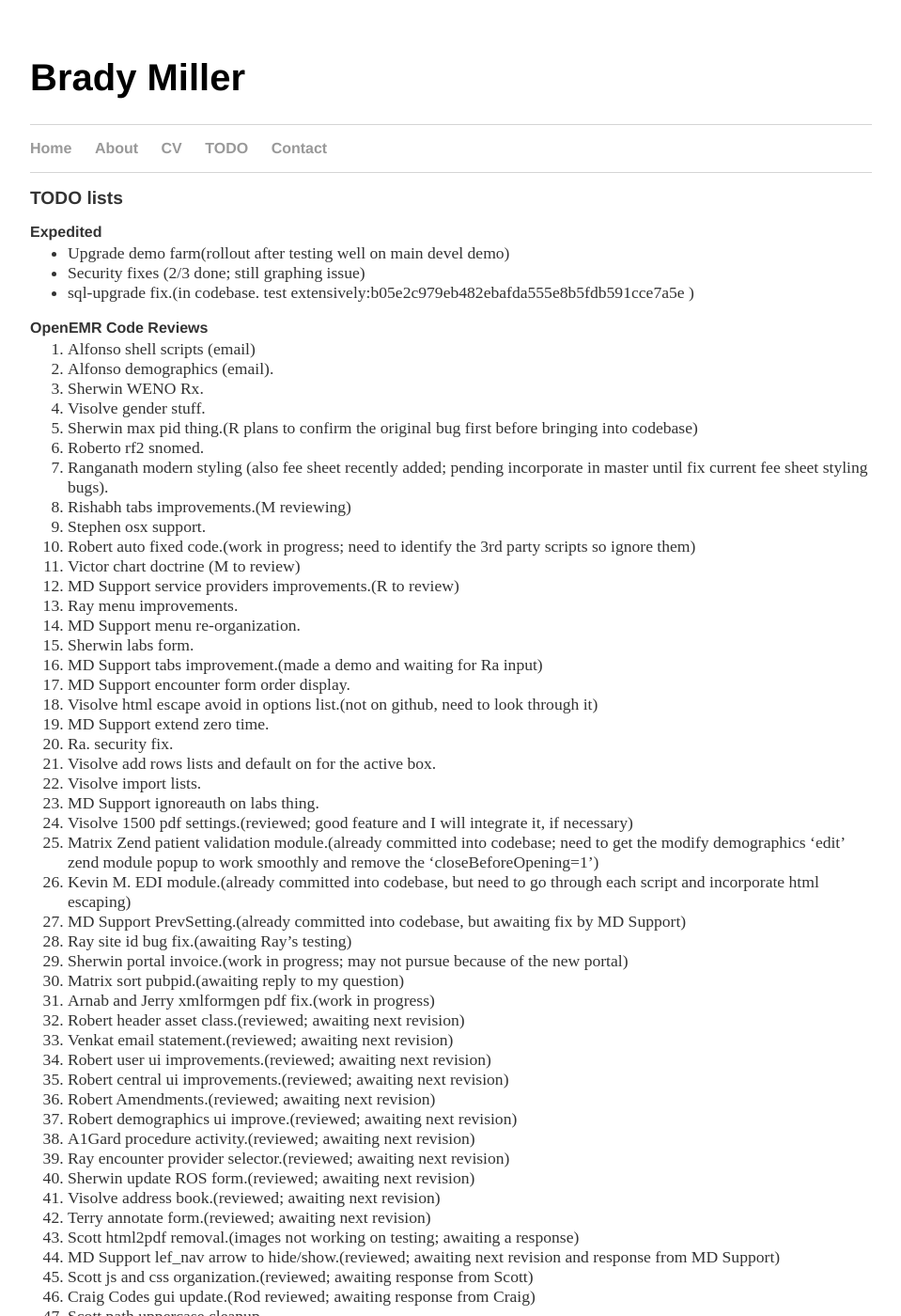
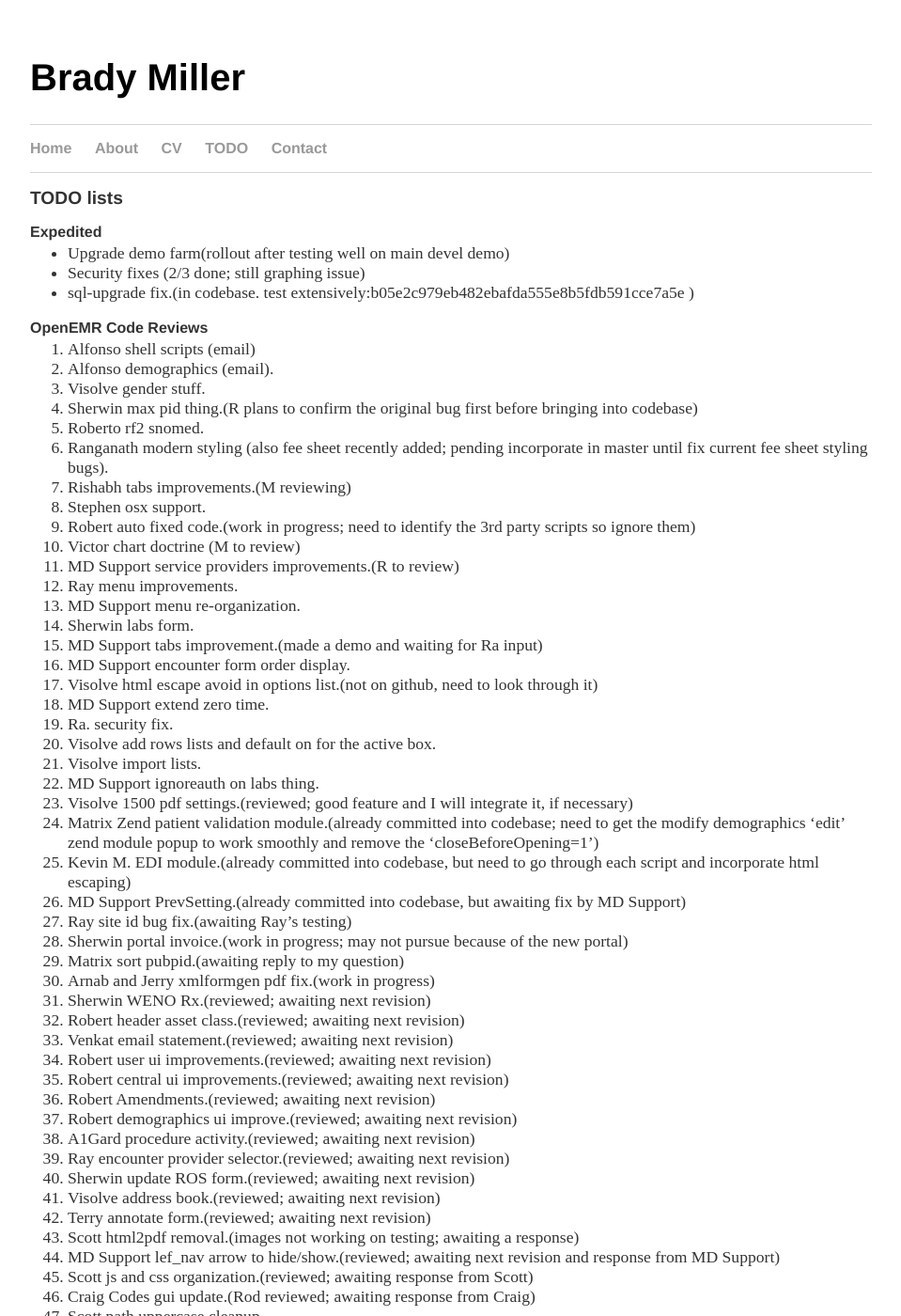
Before and after one commit to bradymiller/bradymiller.github.io, a Jekyll site: the page built from todo/index.md, in a window 1280 px wide and 1400 px high. Shown: the whole window at 94% size, without its empty margins (160-1119 px from the left). Built offline with Jekyll 4.4.1, drawn with Linux system fonts in a browser that asks for light colours; our own code applies the rules of GitHub Pages for plain Markdown files.

Commit message:
Update index.md

```diff
--- a/todo/index.md
+++ b/todo/index.md
@@ -40,6 +39,7 @@
 1. Sherwin portal invoice.(work in progress; may not pursue because of the new portal)
 1. Matrix sort pubpid.(awaiting reply to my question)
 1. Arnab and Jerry xmlformgen pdf fix.(work in progress)
+1. Sherwin WENO Rx.(reviewed; awaiting next revision)
 1. Robert header asset class.(reviewed; awaiting next revision)
 1. Venkat email statement.(reviewed; awaiting next revision)
 1. Robert user ui improvements.(reviewed; awaiting next revision)
```
Also changed, not shown: other parts of todo/index.md (+0 -1 lines).
